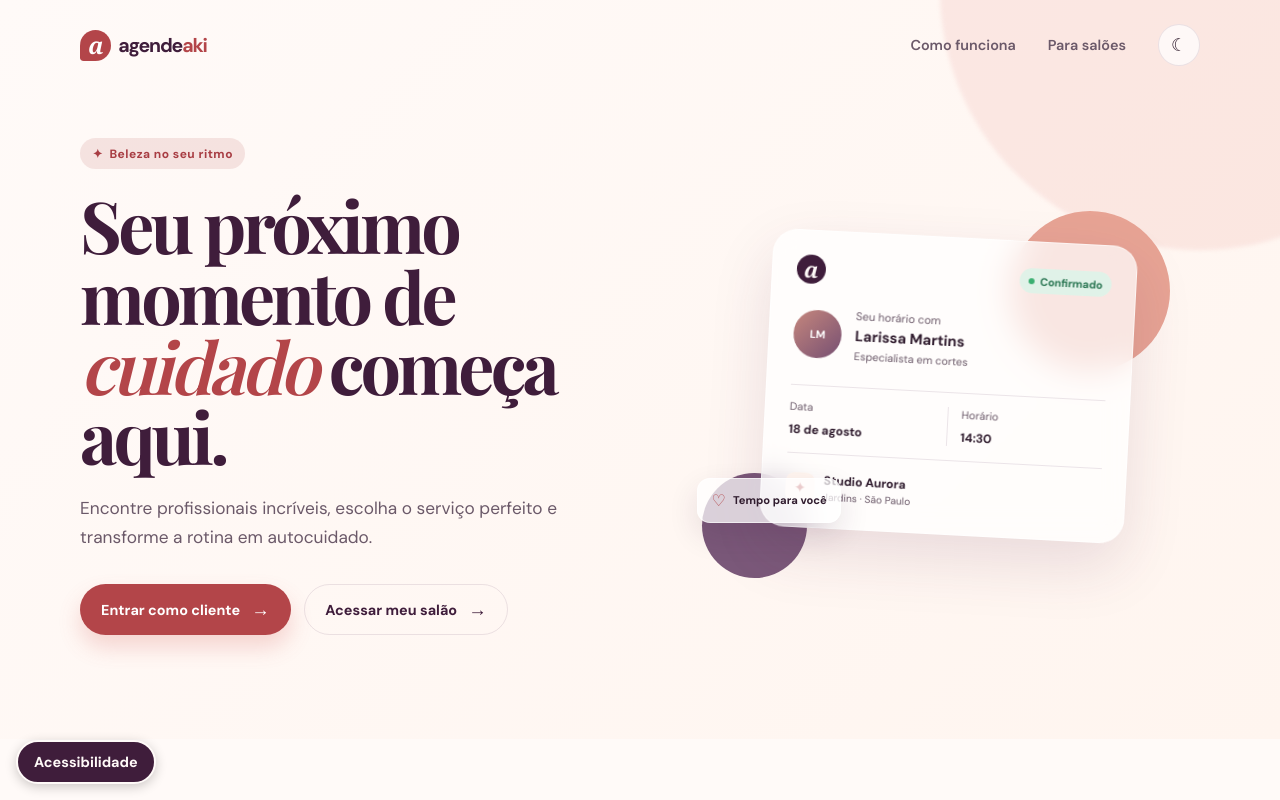
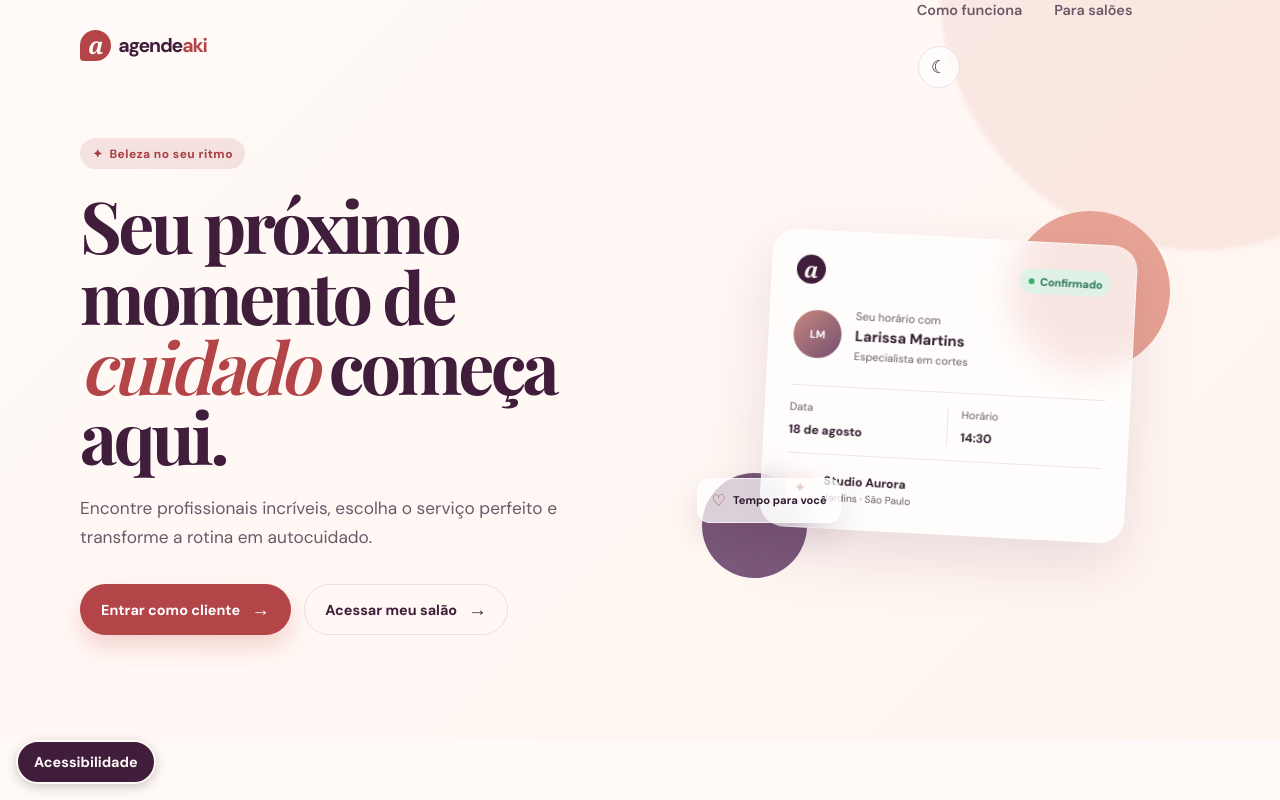
Before and after one commit to MatheusRodri/monorepo-agendeaki, a Next.js app in the folder frontend/: page / in a window 1280 px wide. Shown: the top 800 px of the page. Built offline with nearby package versions, Linux system fonts and the light colour scheme; a web font is replaced by a local one.

Commit message:
fix(frontend): evitar sobreposição do botão de tema no tablet

```diff
--- a/frontend/app/styles/inicial-apresentacao.css
+++ b/frontend/app/styles/inicial-apresentacao.css
@@ -20,6 +20,8 @@
 .cabecalho {
   align-items: center;
   display: flex;
+  flex-wrap: wrap;
+  gap: 1rem;
   justify-content: space-between;
   min-height: 90px;
   position: relative;
@@ -61,7 +63,18 @@
 .cabecalho__acoes {
   align-items: center;
   display: flex;
-  gap: 2rem;
+  flex-wrap: wrap;
+  gap: clamp(.75rem, 2vw, 2rem);
+  margin-left: auto;
+  max-width: 100%;
+}
+
+.cabecalho__acoes > [data-alternador-tema-destino] {
+  align-items: center;
+  display: inline-flex;
+  flex: 0 0 44px;
+  justify-content: center;
+  min-height: 44px;
 }
 
 .navegacao-principal {
@@ -103,9 +116,11 @@
 }
 
 .alternador-tema--cabecalho {
+  flex-shrink: 0;
   height: 42px;
   justify-content: center;
   padding: .35rem;
+  position: static;
   width: 42px;
 }
 
--- a/frontend/components/AlternadorTema/AlternadorTema.js
+++ b/frontend/components/AlternadorTema/AlternadorTema.js
@@ -5,7 +5,7 @@ import { createPortal } from 'react-dom';
 
 export default function AlternadorTema() {
   const [temaEscuro, definirTemaEscuro] = useState(false);
-  const [destino, definirDestino] = useState(null);
+  const [destino, definirDestino] = useState(undefined);
 
   useEffect(() => {
     const temaSalvo = localStorage.getItem('tema-agendeaki');
@@ -52,5 +52,6 @@ export default function AlternadorTema() {
     </button>
   );
 
+  if (destino === undefined) return null;
   return destino ? createPortal(botao, destino) : botao;
 }
```
